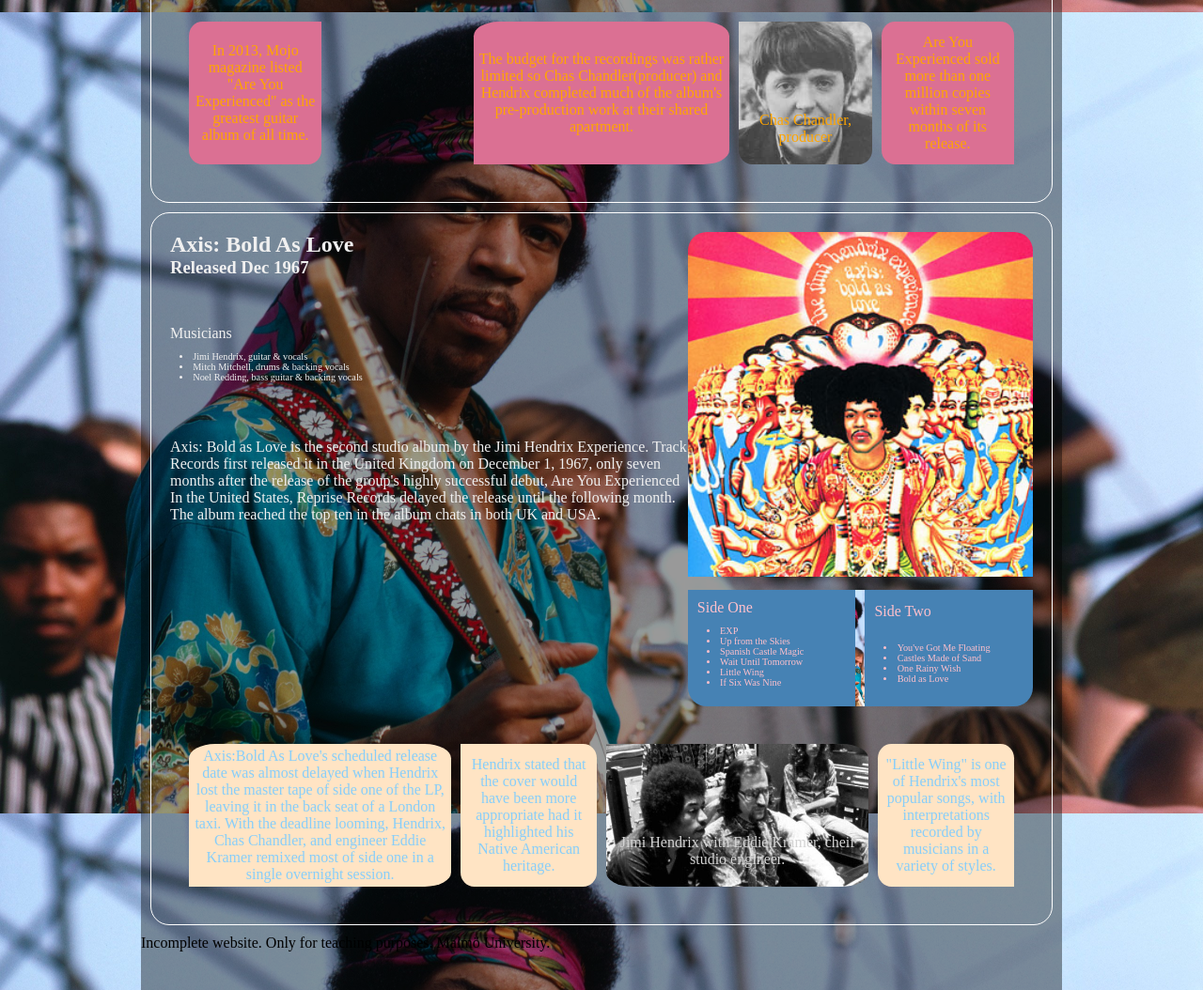
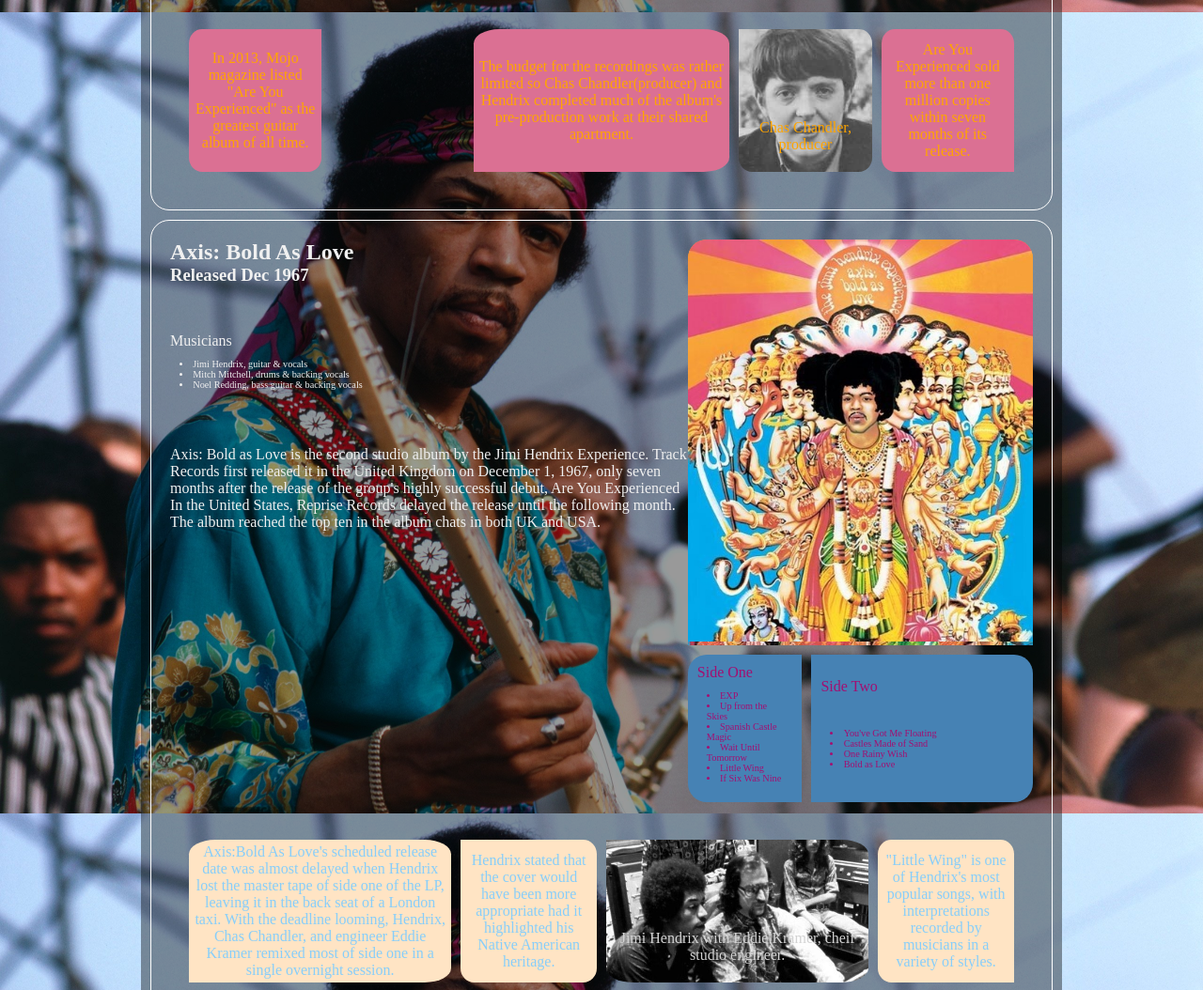
Before and after one commit to Pontus-Karlsson96/JimiHendrix, a plain HTML site: page index.html in a window 1280 px wide. Shown: the part 840-1894 px from the top of the page at 94% size. Drawn offline with Linux system fonts and the light colour scheme; a web font is replaced by a local one.

Commit message:
fixat bilder

```diff
--- a/index.css
+++ b/index.css
@@ -45,7 +45,7 @@ fixa albumbilderna första sidan
     grid-template-columns: repeat(1fr, 2);
     grid-template-rows: repeat(1fr, 2);
     gap: 10px;
-    color: pink;
+    color: rgba(163, 15, 113, 255);
 }
 
 img {
@@ -204,11 +204,12 @@ body #wrapper section .top .left {
     gap: 10px;
     flex-grow: 1;
     justify-content: space-evenly;
+    background-image: none;
 }
 
 .right .album-container div:nth-of-type(2) div:nth-of-type(1),
 .right .album-container div:nth-of-type(2) div:nth-of-type(2) {
-    background-color: orange;
+    background-color: rgba(238, 203, 0, 255);
     display: flex;
     flex-direction: column;
     width: 50%;
@@ -231,7 +232,8 @@ body #wrapper section .top .left {
 
 .album-container div img {
     width: 100%;
-    height: auto;
+    height: 100%;
+    max-height: 550px;
     background-size: cover;
     border-radius: 20px 20px 0 0;
 }
@@ -278,11 +280,12 @@ body #wrapper section .top .left {
 /*left end*/
 
 /*right main start*/
-.album-container>div {
-    background-image: url(./images/jimi-hendrix-08.jpg);
+main .album-container>div {
+    background-image: url(./images/AreyouexpUK.jpg);
     background-size: contain;
     background-position: center;
     background-repeat: no-repeat;
+    border-radius: 20px 20px 0 0;
 }
 
 
@@ -328,9 +331,32 @@ main .bottom div:nth-of-type(5) {
 
 
 /*right start*/
+section .top .right .album-container div:nth-of-type(2) {
+    background-position: top;
+    max-height: 550px;
+    width: 100%;
+    height: auto;
+    overflow: hidden;
+}
+
 section .top .right .album-container div:nth-of-type(2) div:nth-of-type(1),
 section .top .right .album-container div:nth-of-type(2) div:nth-of-type(2) {
     background-color: steelblue;
+}
+
+section .album-container>div {
+    background-image: url(./images/bold-as-love-2.jpg);
+    background-size: cover;
+    background-position: bottom;
+    background-repeat: no-repeat;
+    border-radius: 20px 20px 0 0;
+    width: 100%;
+}
+
+section .album-container div img {
+    background-position: top;
+    background-size: cover;
+    background-repeat: no-repeat;
 }
 
 /*right end*/
@@ -393,5 +419,4 @@ body #wrapper nav a:nth-of-type(4):hover {
 /*image change*/
 .album-container div img:hover {
     opacity: 0;
-
 }
--- a/index.html
+++ b/index.html
@@ -62,7 +62,7 @@ add font
                 </div>
                 <div class="right">
                     <div class="album-container">
-                        <div> <img src="./images/AreyouexpUK.jpg" alt="Jimi Hendrix Experience album Cover"> </div>
+                        <div> <img src="./images/jhexperience.jpeg" alt="Jimi Hendrix Experience album Cover"> </div>
                         <div>
                             <div>
                                 <p>Side one</p>
@@ -143,7 +143,7 @@ add font
                 </div>
                 <div class="right">
                     <div class="album-container">
-                        <div><img src="./images/bal.jpeg" alt="Bold as love"></div>
+                        <div><img src="./images/bold-as-love-1.jpg" alt="Bold as love"></div>
                         <div>
                             <div>
                                 <p>Side One</p>
```
Also changed, not shown: images/bal.jpeg (deleted), images/bold-as-love-1.jpg (added), images/bold-as-love-2.jpg (added), 2 other files.
